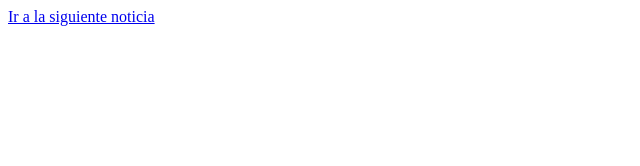
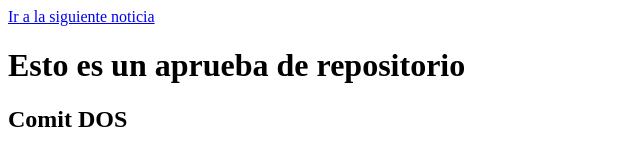
Before and after one commit to DanielCentenoJuarez/Dise-o-web-Daniel, a plain HTML site: page index.html in a window 1280 px wide. Shown: the whole page, without its empty margins (0-640 px from the left). Drawn offline with Linux system fonts and the light colour scheme.

Commit message:
Agregamos gitignore y cambiamos el index

```diff
--- a/index.html
+++ b/index.html
@@ -8,6 +8,8 @@
 </head>
 <body>
      <a href="#codigo">Ir a la siguiente noticia</a><br>
+     <h1>Esto es un aprueba de repositorio</h1>
+     <h2>Comit DOS</h2>
 </body>
 
 </html>
```
Also changed, not shown: 1 other file.
